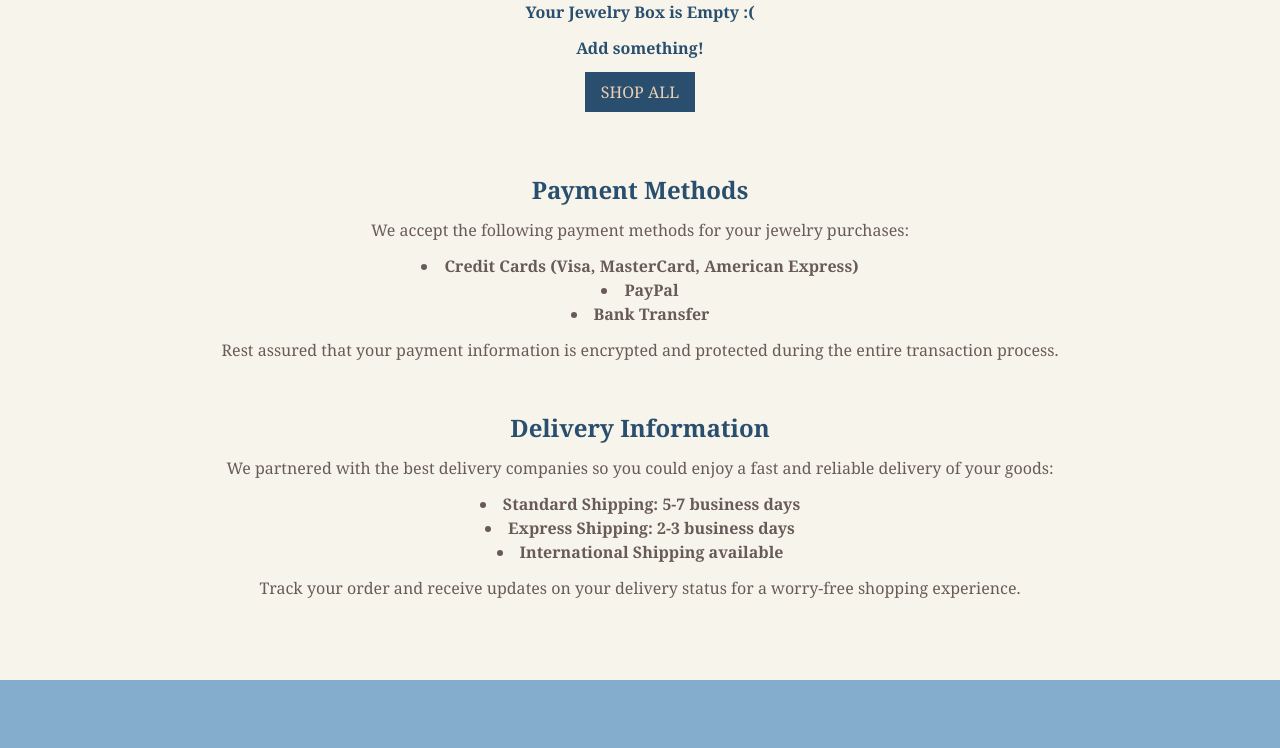
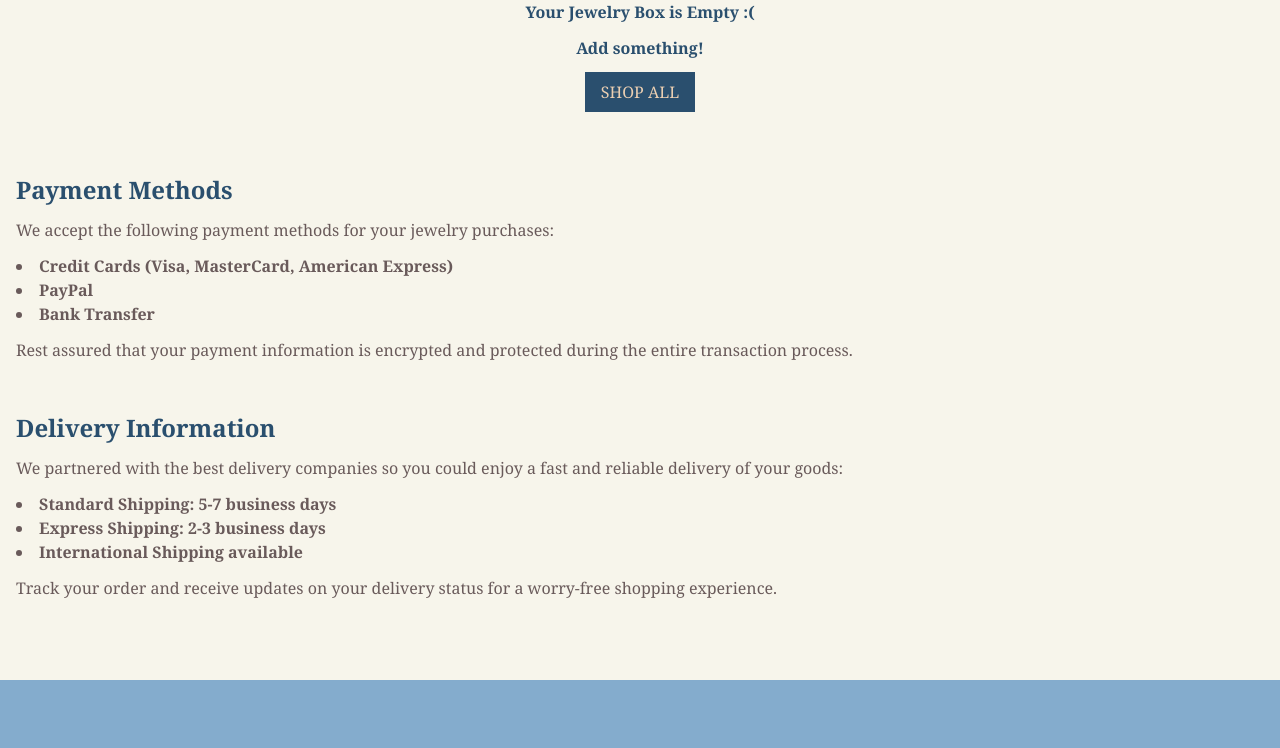
Before and after one commit to DinaVrandecic/HCI-2023-24, a Next.js app in the folder semester-project/: page /cart in a window 1280 px wide. Shown: the part 540-1288 px from the top of the page. Built offline with nearby package versions, Linux system fonts and the light colour scheme.

Commit message:
login button edited

```diff
--- a/semester-project/app/cart/page.tsx
+++ b/semester-project/app/cart/page.tsx
@@ -6,24 +6,13 @@ function ShoppingCartPage() {
   return (
     <div className="container-fluid mt-5 px-4">
       <div className="row">
-        <div className="col-md-12">
+        <div className="col-md-6">
           <div className="card">
             <div className="card-header">
               <h1 className="text-center text-3xl font-bold font-serif text-dark_blue">My Cart</h1>
             </div>
             <div className="card-body cart">
-
-
-
               <div className="flex flex-col justify-center items-center text-center">
-                {/* <div className="my-[20px]">
-                  <Image
-                    src={cart}
-                    alt="Cart Image"
-                    width={280}
-                    height={300}
-                  />
-                </div> */}
                 <div className="mb-[40px] mt-[60px] relative mr-[30px] ">
                   <Image
                     src={cart}
@@ -41,7 +30,14 @@ function ShoppingCartPage() {
                     SHOP ALL
                   </a>
                 </Link>
+              </div>
+            </div>
+          </div>
+        </div>
 
+        <div className="col-md-6">
+          <div className="card">
+            <div className="card-body">
               {/* Payment Method Section */}
               <div className="mt-[50px]">
                 <h2 className="text-2xl font-bold font-serif text-dark_blue mb-3">Payment Methods</h2>
@@ -78,41 +74,7 @@ function ShoppingCartPage() {
         </div>
       </div>
     </div>
-    </div>
   );
 }
 
 export default ShoppingCartPage;
-
-
-
-// import Link from "next/link";
-// import type { Metadata } from 'next'
-// import { Inter } from 'next/font/google'
-
-
-// const pages = {
-//     delivery: "/delivery",
-//     order: "/order",
-//     payment: "/payment",
-//   };
-
-//   export default function Cart() {
-
-//     return (
-//       <div>
-//           <nav>
-//           <h3 className="flex items-center justify-center">CART</h3>
-//             <ul className="flex gap-8 flex items-center justify-center p-4">
-//               {Object.entries(pages).map(([name, path]) => (
-//                 <li key={name}>
-//                   <Link href={`cart/${path}`}>{name}</Link>
-//                 </li>
-//               ))}
-//             </ul>
-
-//           </nav>
-//           {/* {children} */}
-//       </div>
-//     );
-//   }
--- a/semester-project/app/login/page.tsx
+++ b/semester-project/app/login/page.tsx
@@ -30,7 +30,7 @@ const Login = () => {
               />
             </div>
             <div className='my-[10px]'>
-              <Link href="/login" className=" font-serif text-peach1 bg-dark_blue hover:peach1 hover:bg-blue1 p-[7px] rounded-sm">
+              <Link href="/login" className=" font-serif text-peach1 bg-dark_blue hover:peach1 hover:bg-blue1 p-[15px] rounded-sm">
                 LOG IN
               </Link>
             </div>
@@ -39,7 +39,7 @@ const Login = () => {
         <div className='mt-[30px]'>
           <p className="font-serif text-brown1">We haven't met yet?</p>
           <div className='flex justify-center my-[10px]'>
-              <Link href="/signup" className=" font-serif text-peach1 bg-dark_blue hover:text-dark_blue hover:bg-peach1 p-[7px]  rounded-sm">
+              <Link href="/signup" className=" font-serif text-peach1 bg-dark_blue hover:text-dark_blue hover:bg-peach1 p-[15px]  rounded-sm">
                 SIGN UP
               </Link>
             </div>
--- a/semester-project/app/signup/page.tsx
+++ b/semester-project/app/signup/page.tsx
@@ -63,7 +63,7 @@ const SignUp = () => {
               />
             </div>
             <div className='my-[10px]'>
-              <Link href="/login" className=" font-serif text-peach1 bg-dark_blue hover:peach1 hover:bg-blue1 p-[7px]  rounded-sm">
+              <Link href="/login" className=" font-serif text-peach1 bg-dark_blue hover:peach1 hover:bg-blue1 p-[15px]  rounded-sm">
                 SIGN UP
               </Link>
             </div>
@@ -72,7 +72,7 @@ const SignUp = () => {
         <div className='mt-[30px]'>
           <p className="font-serif text-brown1">We've already met?</p>
           <div className='flex justify-center my-[10px]'>
-              <Link href="login" className=" font-serif text-peach1 bg-dark_blue hover:text-dark_blue hover:bg-peach1 p-[7px]  rounded-sm">
+              <Link href="login" className=" font-serif text-peach1 bg-dark_blue hover:text-dark_blue hover:bg-peach1 p-[15px]  rounded-sm">
                 LOG IN
               </Link>
             </div>
```
Lines whose indentation alone changed are shown as unchanged.
